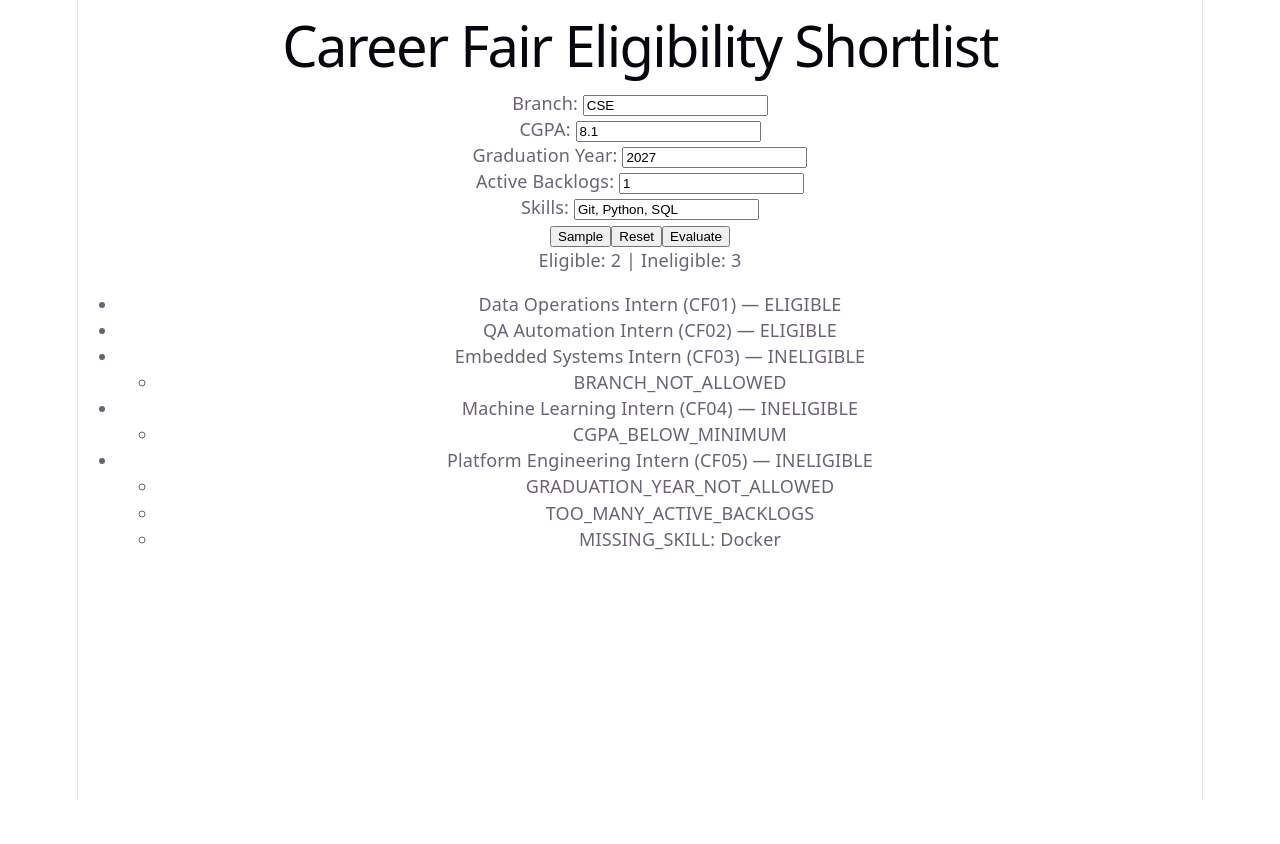
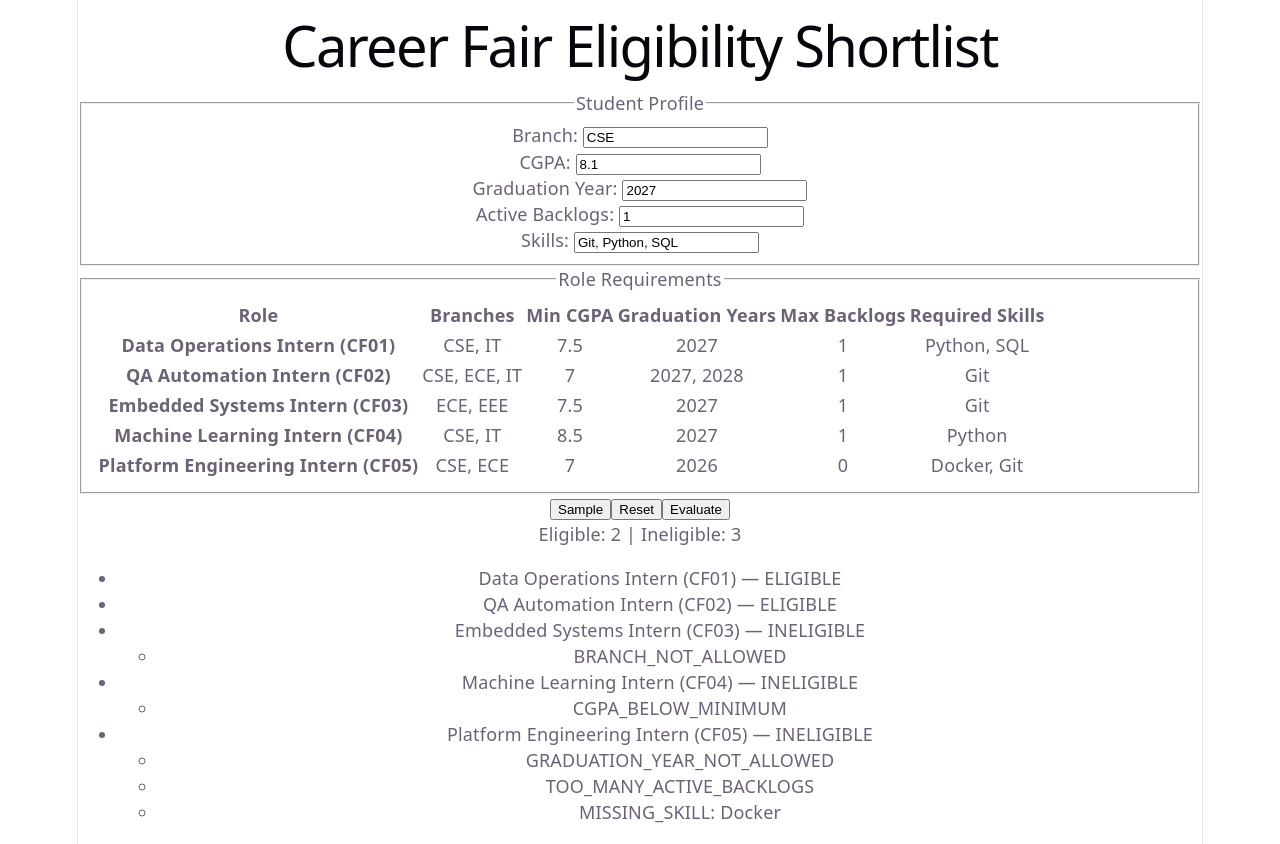
Before and after one commit to vermaapurva33/Career-Fair, a React (Vite) app: page / in a window 1280 px wide. Both pictures are taken after a click on the button "Evaluate". Before the commit the page ends 800 px from the top, so only its background shows below. Built offline with nearby package versions, Linux system fonts and the light colour scheme.

Commit message:
feat: extract StudentProfile, RoleRequirements, EvaluationControls, EvaluationSummary, ResultsList, ResultItem components

```diff
--- a/src/App.tsx
+++ b/src/App.tsx
@@ -5,7 +5,11 @@ import { roles } from "./data/roles";
 import { validateStudent } from "./domain/validation";
 import { evaluateAllRoles } from "./domain/eligibility";
 import { sortResults } from "./domain/sorting";
-
+import StudentProfile from "./components/StudentProfile";
+import RoleRequirements from "./components/RoleRequirements";
+import EvaluationControls from "./components/EvaluationControls";
+import EvaluationSummary from "./components/EvaluationSummary";
+import ResultsList from "./components/ResultsList";
 interface AppState {
   student: Student;
   results: EvaluationResult[];
@@ -70,111 +74,30 @@ function App() {
   }
 
     return (
-    <div>
+      <div>
       <h1>Career Fair Eligibility Shortlist</h1>
 
-      <div>
-        <label>
-          Branch:{" "}
-          <input
-            value={state.student.branch}
-            onChange={(e) =>
-              handleStudentChange({ ...state.student, branch: e.target.value })
-            }
-          />
-        </label>
-      </div>
+      <StudentProfile
+        student={state.student}
+        onChange={handleStudentChange}
+      />
 
-      <div>
-        <label>
-          CGPA:{" "}
-          <input
-            value={state.student.cgpa}
-            onChange={(e) =>
-              handleStudentChange({ ...state.student, cgpa: e.target.value })
-            }
-          />
-        </label>
-      </div>
+      <RoleRequirements roles={roles} />
 
-      <div>
-        <label>
-          Graduation Year:{" "}
-          <input
-            value={state.student.graduationYear}
-            onChange={(e) =>
-              handleStudentChange({
-                ...state.student,
-                graduationYear: e.target.value,
-              })
-            }
-          />
-        </label>
-      </div>
+      <EvaluationControls
+        onSample={handleSample}
+        onReset={handleReset}
+        onEvaluate={handleEvaluate}
+      />
 
-      <div>
-        <label>
-          Active Backlogs:{" "}
-          <input
-            value={state.student.activeBacklogs}
-            onChange={(e) =>
-              handleStudentChange({
-                ...state.student,
-                activeBacklogs: e.target.value,
-              })
-            }
-          />
-        </label>
-      </div>
+      <EvaluationSummary
+        hasEvaluated={state.hasEvaluated}
+        eligibleCount={state.eligibleCount}
+        ineligibleCount={state.ineligibleCount}
+        validationErrors={state.validationErrors}
+      />
 
-      <div>
-        <label>
-          Skills:{" "}
-          <input
-            value={state.student.skills}
-            onChange={(e) =>
-              handleStudentChange({ ...state.student, skills: e.target.value })
-            }
-          />
-        </label>
-      </div>
-
-      <div>
-        <button onClick={handleSample}>Sample</button>
-        <button onClick={handleReset}>Reset</button>
-        <button onClick={handleEvaluate}>Evaluate</button>
-      </div>
-
-      {state.validationErrors.length > 0 && (
-        <ul>
-          {state.validationErrors.map((err) => (
-            <li key={err}>{err}</li>
-          ))}
-        </ul>
-      )}
-
-      {state.hasEvaluated && state.validationErrors.length === 0 && (
-        <div>
-          <p>
-            Eligible: {state.eligibleCount} | Ineligible:{" "}
-            {state.ineligibleCount}
-          </p>
-          <ul>
-            {state.results.map((result) => (
-              <li key={result.role.id}>
-                {result.role.title} ({result.role.id}) — {result.status}
-                {result.failures.length > 0 && (
-                  <ul>
-                    {result.failures.map((f) => (
-                      <li key={f}>{f}</li>
-                    ))}
-                  </ul>
-                )}
-              </li>
-            ))}
-          </ul>
-        </div>
-      )}
+      <ResultsList results={state.results} />
     </div>
   );
 }
--- /dev/null
+++ b/src/components/EvaluationControls.tsx
@@ -0,0 +1,21 @@
+interface EvaluationControlsProps {
+  onSample: () => void;
+  onReset: () => void;
+  onEvaluate: () => void;
+}
+
+function EvaluationControls({
+  onSample,
+  onReset,
+  onEvaluate,
+}: EvaluationControlsProps) {
+  return (
+    <div>
+      <button onClick={onSample}>Sample</button>
+      <button onClick={onReset}>Reset</button>
+      <button onClick={onEvaluate}>Evaluate</button>
+    </div>
+  );
+}
+
+export default EvaluationControls;
--- /dev/null
+++ b/src/components/EvaluationSummary.tsx
@@ -0,0 +1,40 @@
+import type { ValidationErrorCode } from "../types";
+
+interface EvaluationSummaryProps {
+  hasEvaluated: boolean;
+  eligibleCount: number;
+  ineligibleCount: number;
+  validationErrors: ValidationErrorCode[];
+}
+
+function EvaluationSummary({
+  hasEvaluated,
+  eligibleCount,
+  ineligibleCount,
+  validationErrors,
+}: EvaluationSummaryProps) {
+  if (!hasEvaluated) {
+    return null;
+  }
+
+  if (validationErrors.length > 0) {
+    return (
+      <div>
+        <p>Please fix the following before evaluating:</p>
+        <ul>
+          {validationErrors.map((err) => (
+            <li key={err}>{err}</li>
+          ))}
+        </ul>
+      </div>
+    );
+  }
+
+  return (
+    <p>
+      Eligible: {eligibleCount} | Ineligible: {ineligibleCount}
+    </p>
+  );
+}
+
+export default EvaluationSummary;
--- /dev/null
+++ b/src/components/ResultItem.tsx
@@ -0,0 +1,22 @@
+import type { EvaluationResult } from "../types";
+
+interface ResultItemProps {
+  result: EvaluationResult;
+}
+
+function ResultItem({ result }: ResultItemProps) {
+  return (
+    <li>
+      {result.role.title} ({result.role.id}) — {result.status}
+      {result.failures.length > 0 && (
+        <ul>
+          {result.failures.map((f) => (
+            <li key={f}>{f}</li>
+          ))}
+        </ul>
+      )}
+    </li>
+  );
+}
+
+export default ResultItem;
--- /dev/null
+++ b/src/components/ResultsList.tsx
@@ -0,0 +1,22 @@
+import type { EvaluationResult } from "../types";
+import ResultItem from "./ResultItem";
+
+interface ResultsListProps {
+  results: EvaluationResult[];
+}
+
+function ResultsList({ results }: ResultsListProps) {
+  if (results.length === 0) {
+    return null;
+  }
+
+  return (
+    <ul>
+      {results.map((result) => (
+        <ResultItem key={result.role.id} result={result} />
+      ))}
+    </ul>
+  );
+}
+
+export default ResultsList;
--- /dev/null
+++ b/src/components/RoleRequirements.tsx
@@ -0,0 +1,41 @@
+import type { Role } from "../types";
+
+interface RoleRequirementsProps {
+  roles: Role[];
+}
+
+function RoleRequirements({ roles }: RoleRequirementsProps) {
+  return (
+    <fieldset>
+      <legend>Role Requirements</legend>
+      <table>
+        <thead>
+          <tr>
+            <th scope="col">Role</th>
+            <th scope="col">Branches</th>
+            <th scope="col">Min CGPA</th>
+            <th scope="col">Graduation Years</th>
+            <th scope="col">Max Backlogs</th>
+            <th scope="col">Required Skills</th>
+          </tr>
+        </thead>
+        <tbody>
+          {roles.map((role) => (
+            <tr key={role.id}>
+              <th scope="row">
+                {role.title} ({role.id})
+              </th>
+              <td>{role.allowedBranches.join(", ")}</td>
+              <td>{role.minimumCgpa}</td>
+              <td>{role.allowedGraduationYears.join(", ")}</td>
+              <td>{role.maximumActiveBacklogs}</td>
+              <td>{role.requiredSkills.join(", ")}</td>
+            </tr>
+          ))}
+        </tbody>
+      </table>
+    </fieldset>
+  );
+}
+
+export default RoleRequirements;
--- /dev/null
+++ b/src/components/StudentProfile.tsx
@@ -0,0 +1,70 @@
+import type { Student } from "../types";
+
+interface StudentProfileProps {
+  student: Student;
+  onChange: (next: Student) => void;
+}
+
+function StudentProfile({ student, onChange }: StudentProfileProps) {
+  return (
+    <fieldset>
+      <legend>Student Profile</legend>
+
+      <div>
+        <label>
+          Branch:{" "}
+          <input
+            value={student.branch}
+            onChange={(e) => onChange({ ...student, branch: e.target.value })}
+          />
+        </label>
+      </div>
+
+      <div>
+        <label>
+          CGPA:{" "}
+          <input
+            value={student.cgpa}
+            onChange={(e) => onChange({ ...student, cgpa: e.target.value })}
+          />
+        </label>
+      </div>
+
+      <div>
+        <label>
+          Graduation Year:{" "}
+          <input
+            value={student.graduationYear}
+            onChange={(e) =>
+              onChange({ ...student, graduationYear: e.target.value })
+            }
+          />
+        </label>
+      </div>
+
+      <div>
+        <label>
+          Active Backlogs:{" "}
+          <input
+            value={student.activeBacklogs}
+            onChange={(e) =>
+              onChange({ ...student, activeBacklogs: e.target.value })
+            }
+          />
+        </label>
+      </div>
+
+      <div>
+        <label>
+          Skills:{" "}
+          <input
+            value={student.skills}
+            onChange={(e) => onChange({ ...student, skills: e.target.value })}
+          />
+        </label>
+      </div>
+    </fieldset>
+  );
+}
+
+export default StudentProfile;
```
